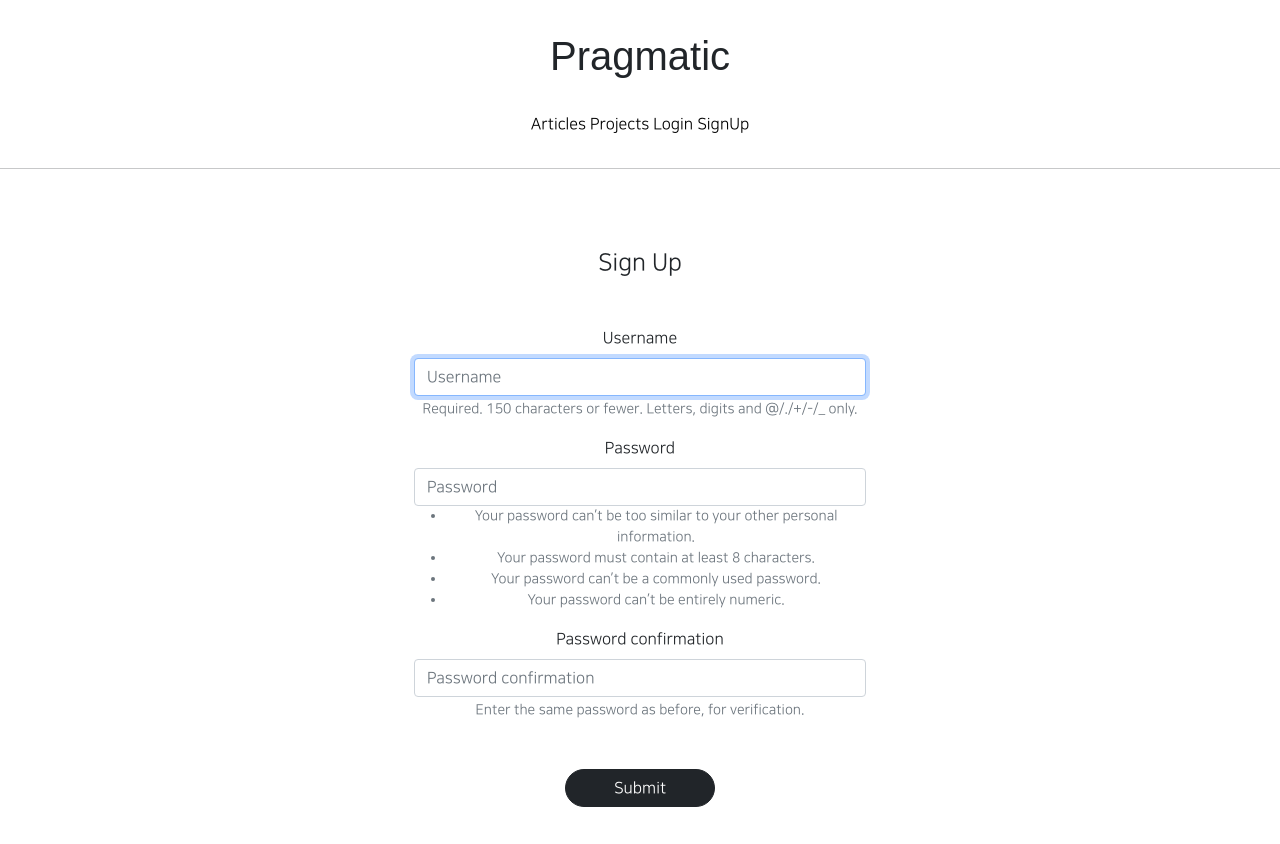
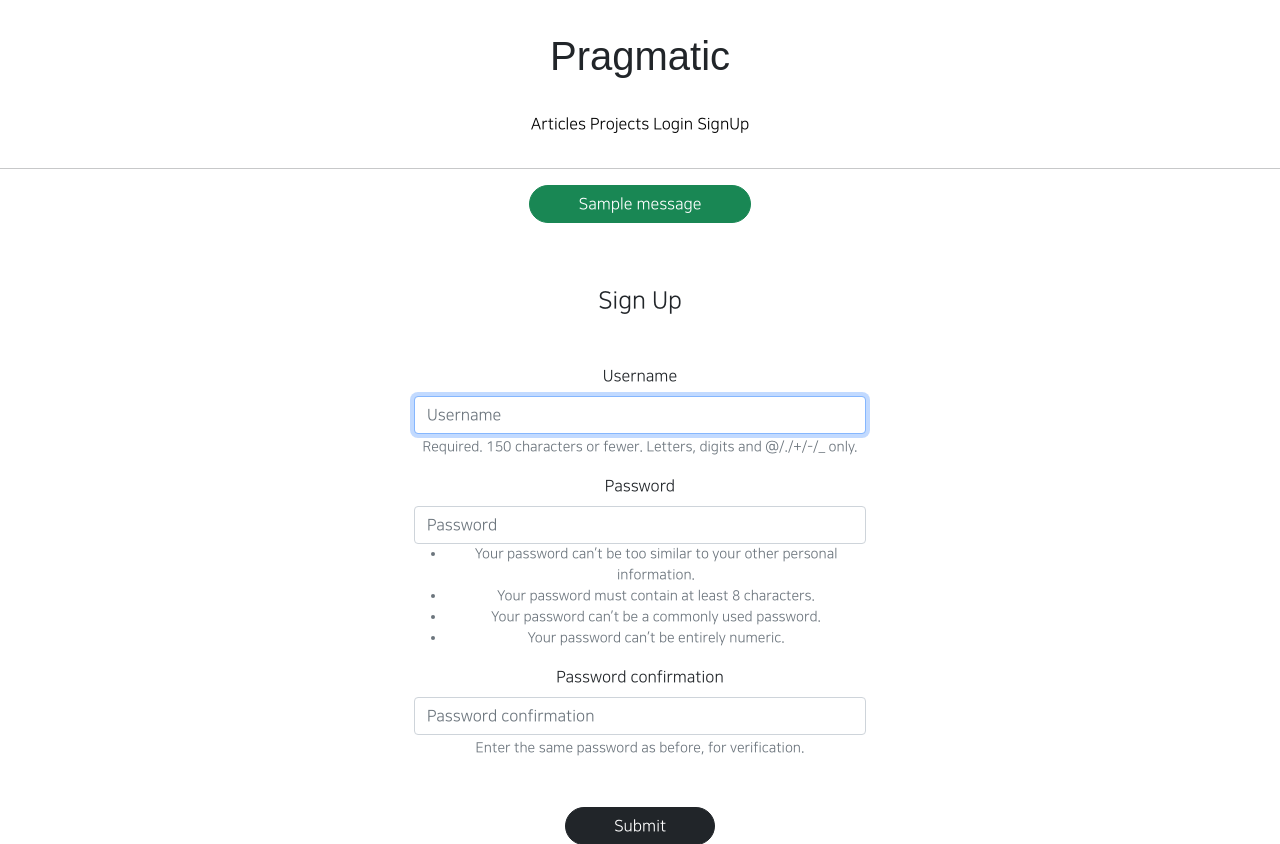
Before and after one commit to yeoni-ni/Web_Application, a Django app: page /accounts/create/ in a window 1280 px wide. Shown: the top 844 px of the page. Run offline with Django 3.2, Linux system fonts and the light colour scheme; tables that the repository leaves empty hold one stand-in row (values such as "Sample post"); one stand-in notice (Sample message) is shown; parts of the project's set-up code (start-up, migrations or seed data) failed here and were passed over; some libraries are stand-ins or nearby versions; some web fonts are replaced.

Commit message:
8/24 class 6ban commit 5

```diff
--- a/likeapp/views.py
+++ b/likeapp/views.py
@@ -1,3 +1,4 @@
+from django.contrib import messages
 from django.contrib.auth.decorators import login_required
 from django.http import HttpResponseRedirect
 from django.shortcuts import render
@@ -19,12 +20,16 @@ class LikeArticleView(RedirectView):
 
         like_record = LikeRecord.objects.filter(user=user, article=article)
         if like_record.exists():
+            # 좋아요 반영 X
+            messages.add_message(request, messages.ERROR, '좋아요는 한 번만 가능합니다.')
             return HttpResponseRedirect(reverse('articleapp:detail',
                                                 kwargs={'pk': kwargs['article_pk']}))
         else:
             LikeRecord(user=user, article=article).save()
         article.like += 1
         article.save()
+        # 좋아요 반영 O
+        messages.add_message(request, messages.SUCCESS, '좋아요가 반영되었습니다.')
         return super().get(request, *args, **kwargs)
 
     def get_redirect_url(self, *args, **kwargs):
--- a/templates/base.html
+++ b/templates/base.html
@@ -5,6 +5,15 @@
 
 {%  include 'header.html' %}
 <hr>
+
+{% for message in messages %}
+    <div class="text-center">
+        <div class="btn btn-success rounded-pill px-5">
+              {{ message }}
+        </div>
+
+    </div>
+{% endfor %}
 
 {% block content %}
 {% endblock %}
```
